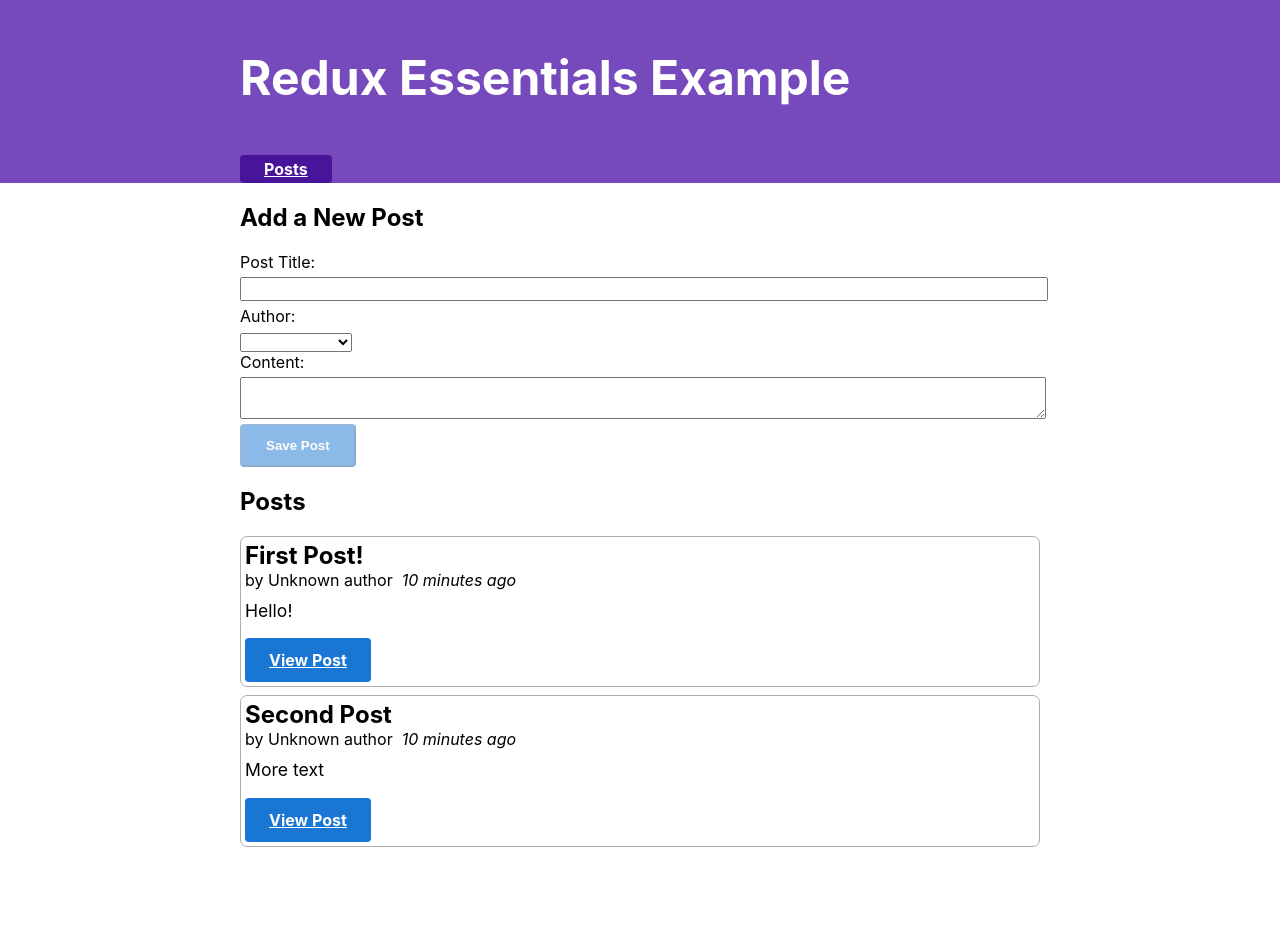
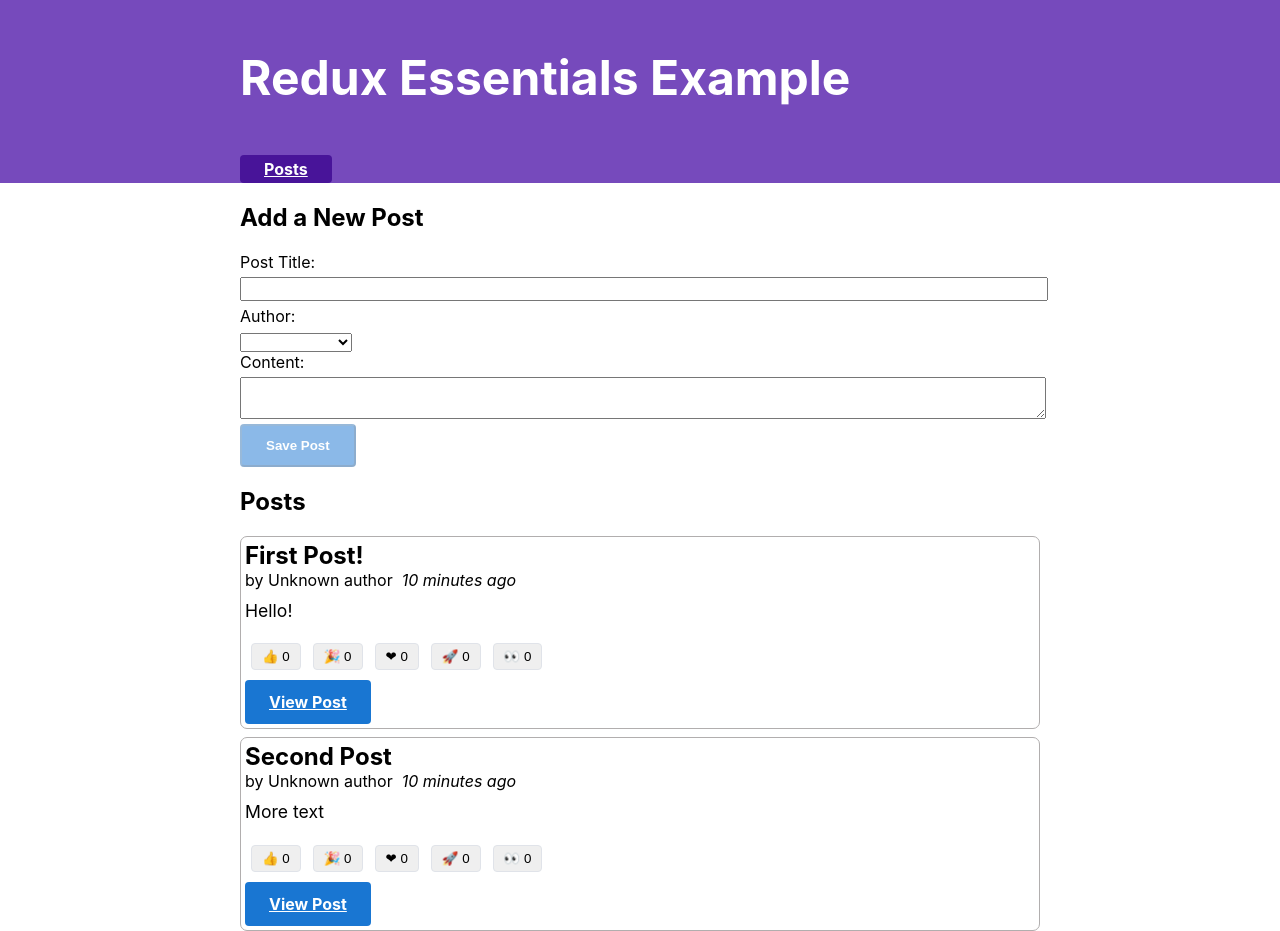
Before and after one commit to mortemors/redux-react-study, a React (Create React App) app: page / in a window 1280 px wide. Before the commit the page ends 847 px from the top, so only its background shows below. Built offline with nearby package versions, Linux system fonts and the light colour scheme.

Commit message:
add post reaction buttons

```diff
--- a/src/features/posts/PostsList.js
+++ b/src/features/posts/PostsList.js
@@ -2,6 +2,7 @@
 import { useSelector } from 'react-redux';
 import { Link } from 'react-router-dom';
 import { PostAuthor } from './PostAuthor';
+import { ReactionButtons } from './ReactionButtons';
 import { TimeAgo } from './TimeAgo';
 
 export const PostsList = () => {
@@ -21,6 +22,7 @@
         <p className="post-content">
           {post.content.substring(0, 100)}
         </p>
+        <ReactionButtons post={post} />
         <Link
           to={`/posts/${post.id}`}
           className="button muted-button"
--- /dev/null
+++ b/src/features/posts/ReactionButtons.js
@@ -0,0 +1,35 @@
+import React from 'react';
+import { useDispatch } from 'react-redux';
+
+import { reactionAdded } from './postsSlice';
+
+const reactionEmoji = {
+  thumbsUp: '👍',
+  hooray: '🎉',
+  heart: '❤',
+  rocket: '🚀',
+  eyes: '👀',
+};
+
+export const ReactionButtons = ({ post }) => {
+  const dispatch = useDispatch();
+  const reactionButtons = Object.entries(reactionEmoji).map(
+    ([name, emoji]) => {
+      return (
+        <button
+          key={name}
+          type="button"
+          className="muted-button reaction-button"
+          onClick={() =>
+            dispatch(
+              reactionAdded({ postId: post.id, reaction: name })
+            )
+          }
+        >
+          {emoji} {post.reactions[name]}
+        </button>
+      );
+    }
+  );
+  return <div>{reactionButtons}</div>;
+};
--- a/src/features/posts/postsSlice.js
+++ b/src/features/posts/postsSlice.js
@@ -7,12 +7,26 @@
     title: 'First Post!',
     content: 'Hello!',
     date: sub(new Date(), { minutes: 10 }).toISOString(),
+    reactions: {
+      thumbsUp: 0,
+      hooray: 0,
+      heart: 0,
+      rocket: 0,
+      eyes: 0,
+    },
   },
   {
     id: '2',
     title: 'Second Post',
     content: 'More text',
     date: sub(new Date(), { minutes: 10 }).toISOString(),
+    reactions: {
+      thumbsUp: 0,
+      hooray: 0,
+      heart: 0,
+      rocket: 0,
+      eyes: 0,
+    },
   },
 ];
 
@@ -20,6 +34,13 @@
   name: 'posts',
   initialState,
   reducers: {
+    reactionAdded(state, action) {
+      const { postId, reaction } = action.payload;
+      const existingPost = state.find((post) => post.id === postId);
+      if (existingPost) {
+        existingPost.reactions[reaction]++;
+      }
+    },
     postAdded: {
       reducer(state, action) {
         state.push(action.payload);
@@ -32,6 +53,13 @@
             title,
             content,
             user: userId,
+            reactions: {
+              thumbsUp: 0,
+              hooray: 0,
+              heart: 0,
+              rocket: 0,
+              eyes: 0,
+            },
           },
         };
       },
@@ -47,6 +75,7 @@
   },
 });
 
-export const { postAdded, postUpdated } = postsSlice.actions;
+export const { postAdded, postUpdated, reactionAdded } =
+  postsSlice.actions;
 
 export default postsSlice.reducer;
```
